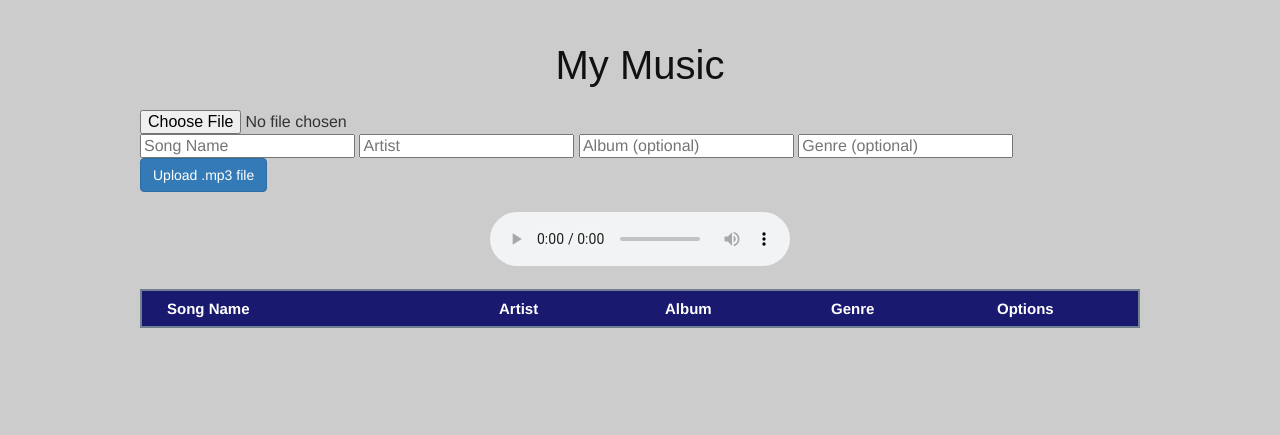
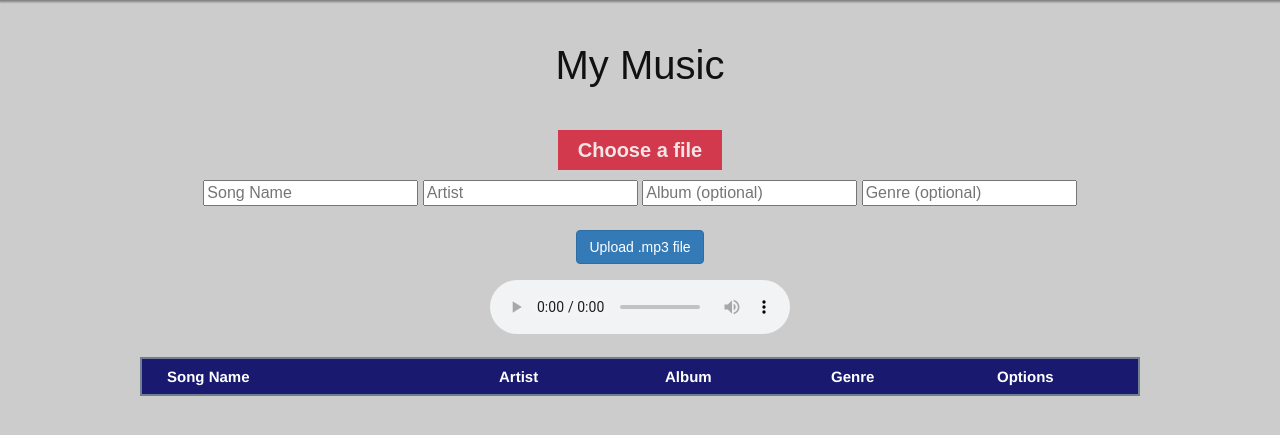
Before and after one commit to ABFranco/Music-Sharing-Project, a PHP site: page /my_music.php in a window 1280 px wide. Shown: the part 60-495 px from the top of the page. Run offline with PHP 8.4, Linux system fonts and the light colour scheme; the visitor is signed in with stand-in values (Sample User, id 1); data that the repository does not hold is empty.

Commit message:
upload button

```diff
--- a/css/style.css
+++ b/css/style.css
@@ -181,7 +181,12 @@ header .nav-login form button:hover {
     background-color: #ccc;
 }
 
+header {
+    -webkit-box-shadow: 0px 1px 2px 1px gray;
+    -moz-box-shadow: 0px 1px 2px 1px gray;
+    box-shadow: 0px 1px 2px 1px gray;
 
+}
 
 header .main-wrapper a {
     text-decoration: none;
@@ -238,6 +243,7 @@ body, html {
 }
 
 .parallax {
+
     /* The image used */
     background-image: url("../equalizer.jpg");
 
@@ -258,6 +264,7 @@ body, html {
     padding: 100px;
 
 }
+
 
 
 /* signup and edit account form */
@@ -292,7 +299,7 @@ body, html {
 }
 
 #pw_confirm {
-    padding-top: 20px;;
+    padding-top: 20px;
 }
 
 
@@ -337,13 +344,15 @@ body, html {
     display: flex;
     align-items: center;
     justify-content: center;
-    padding: 10px;
+    padding: 20px;
+    padding-bottom: 50px;
 }
 
 #edit button {
     background-color: lightsteelblue;
     border: none;
     color: black;
+
 }
 
 #edit button:hover {
@@ -397,3 +406,69 @@ body, html {
     margin: 20px;
     text-align: center;
 }
+
+.add {
+
+    height: 20px;
+    padding: 0px 5%;
+    margin-top: 20px;
+    margin-bottom: 30px;
+    border: none;
+    font-family: arial;
+    font-size: 16px;
+    color: black;
+    line-height: 20px;
+    text-align: center;
+
+}
+
+.choose_file {
+    border: 1px solid lightsteelblue;
+    background-color: lightsteelblue;
+    display: inline-block;
+    padding: 6px 12px;
+    cursor: pointer;
+    color: black;
+    margin: 5px;
+}
+
+.fileUpload {
+    position: relative;
+    overflow: hidden;
+    margin: 10px;
+}
+
+.inputfile {
+    width: 0.1px;
+    height: 0.1px;
+    opacity: 0;
+    overflow: hidden;
+    position: absolute;
+    z-index: -1;
+}
+
+.inputfile + label {
+    max-width: 80%;
+    font-size: 1.25rem;
+    /* 20px */
+    font-weight: 700;
+    text-overflow: ellipsis;
+    white-space: nowrap;
+    cursor: pointer;
+    display: inline-block;
+    overflow: hidden;
+    padding: 0.625rem 1.25rem;
+    /* 10px 20px */
+}
+
+.inputfile + label {
+    color: #f1e5e6;
+    background-color: #d3394c;
+    cursor: pointer;
+}
+
+.inputfile:focus + label,
+.inputfile.has-focus + label,
+.inputfile + label:hover {
+    background-color: #722040;
+}
--- a/my_music.php
+++ b/my_music.php
@@ -11,12 +11,26 @@
 			if (isset($_SESSION['u_id'])) {
 				echo '
 				<form action="upload.php" method="POST" enctype="multipart/form-data">
+					<div class="add">
+						<!--label class="choose_file">
 							<input type="file" name="file">
+							Choose file here
+						</label-->
+
+						<input type="file" name="file" id="file" class="inputfile" />
+						<label for="file">Choose a file</label>
+
+					</div>
+					<div class="add">
 						<input type="text" name="song_name" placeholder="Song Name">
 						<input type="text" name="artist" placeholder="Artist">
 						<input type="text" name="album" placeholder="Album (optional)">
 						<input type="text" name="genre" placeholder="Genre (optional)">
+
+					</div>
+					<div class="add">
 						<button type="submit" name="upload" class="btn btn-primary">Upload .mp3 file</button>
+					</div>
 
 					<input type="hidden" name="u_id" value=' . $u_id .'>
 				</form>
@@ -108,6 +122,26 @@
 			$(this).addClass("currentSong");
 		});
 	}
+
+	// for the upload file button
+	var inputs = document.querySelectorAll( '.inputfile' );
+	Array.prototype.forEach.call( inputs, function( input )
+	{
+		var label	 = input.nextElementSibling,
+			labelVal = label.innerHTML;
+
+		input.addEventListener( 'change', function( e )
+		{
+			var fileName = '';
+			fileName = e.target.value.split( '\\' ).pop();
+
+			console.log(fileName);
+			if( fileName )
+				label.innerHTML = 'selected file: ' + fileName;
+			else
+				label.innerHTML = labelVal;
+		});
+	});
 </script>
 
 <?php
```
Also changed, not shown: index.php (+2 -5 lines). Lines whose indentation alone changed are shown as unchanged.
